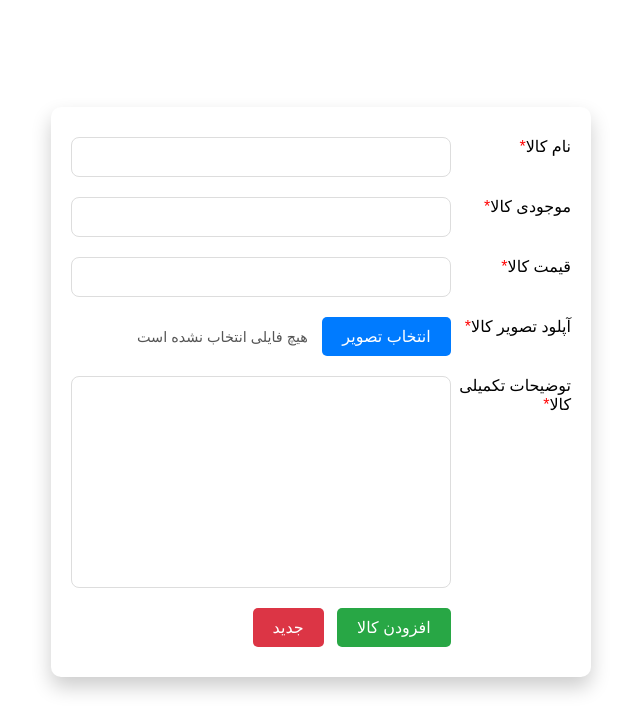
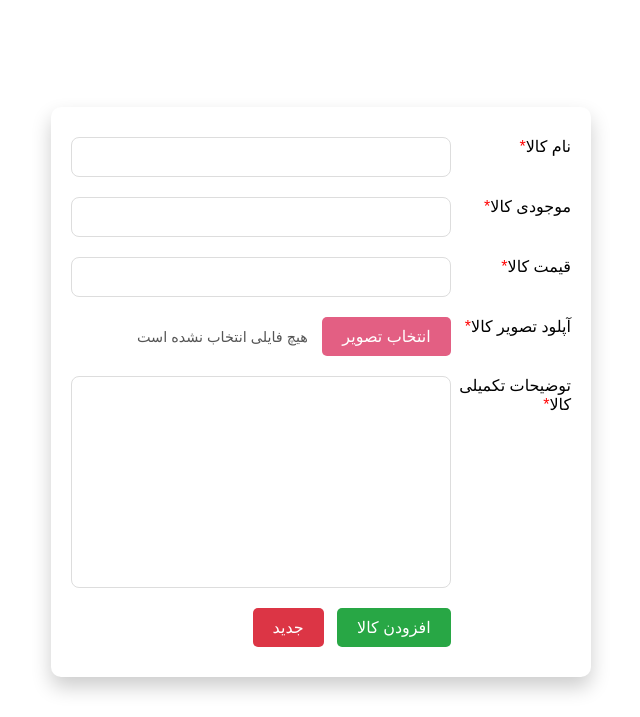
Before and after one commit to tandisSh/eliinor, a PHP site: page /pages/upload.php in a window 1280 px wide. Shown: the top 717 px of the page, without its empty margins (319-959 px from the left). Run offline with PHP 8.4, Linux system fonts and the light colour scheme.

Commit message:
update upload.css

```diff
--- a/public/css/upload.css
+++ b/public/css/upload.css
@@ -84,7 +84,7 @@ h1 {
 
 #upload-button {
     padding: 10px 20px;
-    background-color: #007bff;
+    background-color: #E35F83;
     color: white;
     border: none;
     border-radius: 5px;
@@ -94,7 +94,7 @@ h1 {
 }
 
 #upload-button:hover {
-    background-color: #0056b3;
+    background-color: #f36d91;
 }
 
 #file-name {
```
